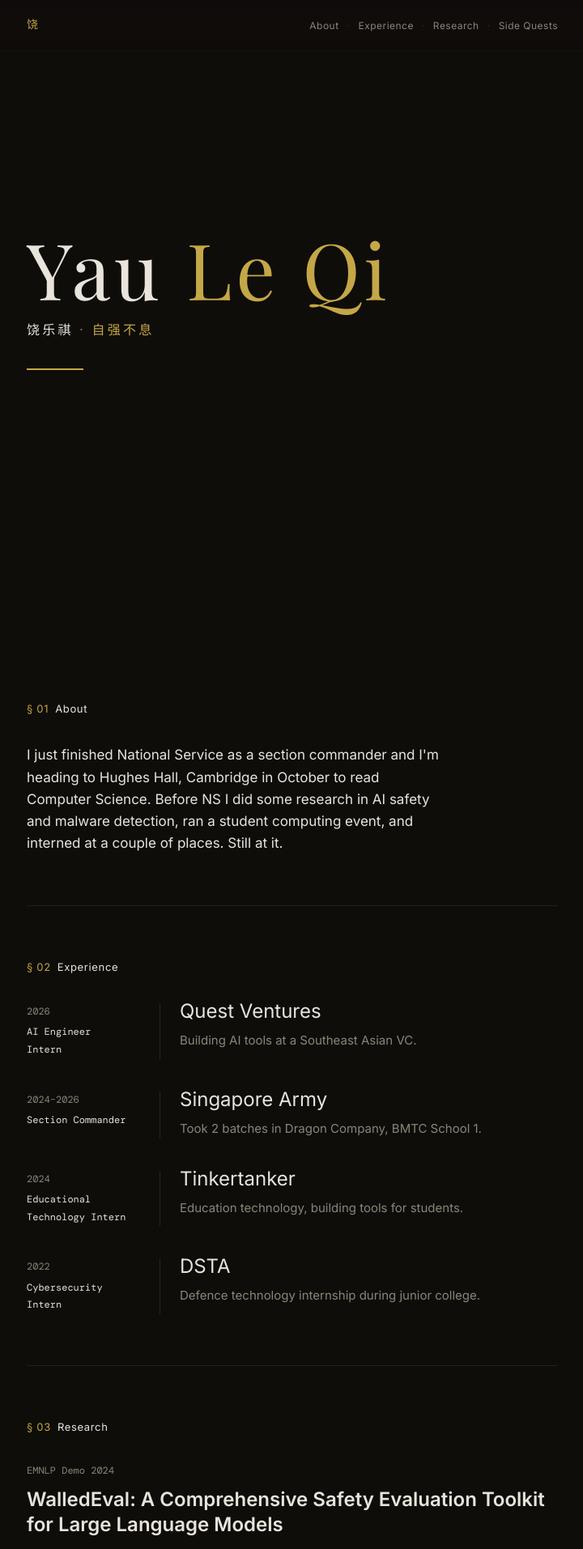
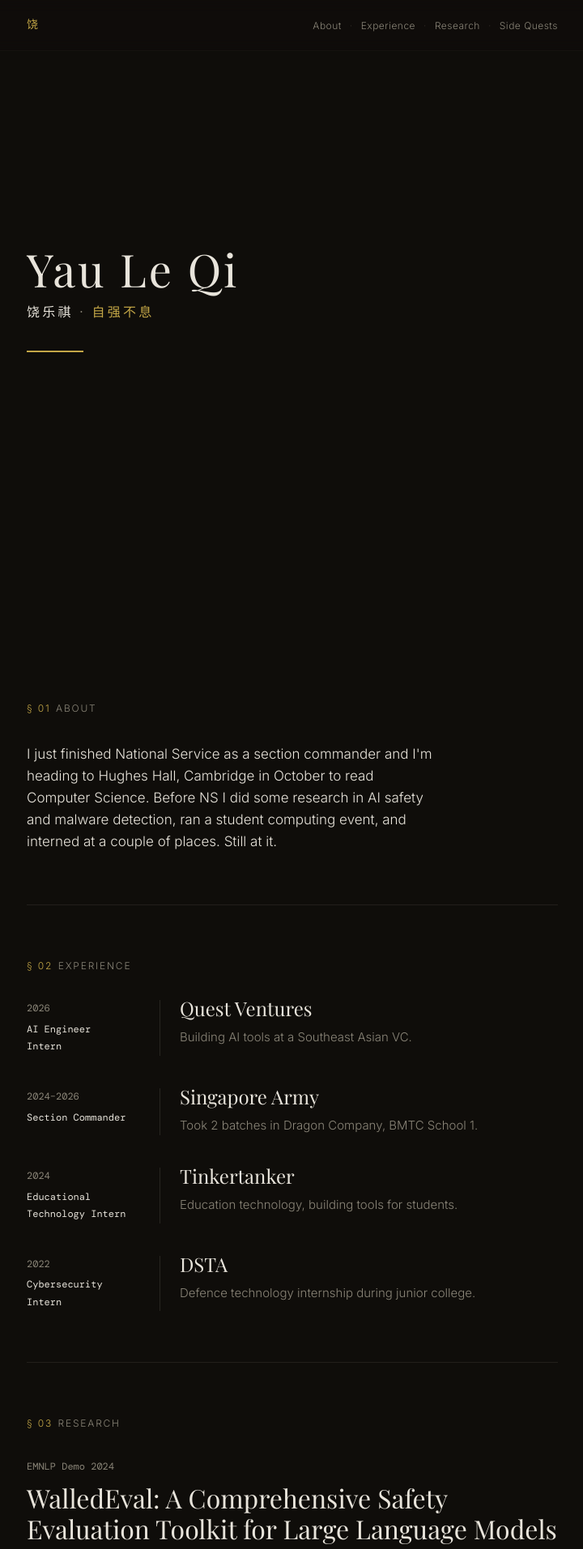
Before and after one commit to teraSurfer40141/leqi.dev, a React (Vite) app: page / in a window 1280 px wide. Shown: the top 1913 px of the page at 81% size, without its empty margins (279-999 px from the left). Built offline with nearby package versions, Linux system fonts and the light colour scheme; a web font is replaced by a local one.

Commit message:
style: refine typography and navigation highlights
Update global font weight to 300 for a lighter editorial aesthetic and adjust active navigation link styling to match the neutral color palette.

```diff
--- a/src/App.tsx
+++ b/src/App.tsx
@@ -69,7 +69,7 @@ export default function App() {
             <a
               href="#about"
               onClick={(e) => handleScrollTo(e, 'about')}
-              className={`${activeSection === 'about' ? 'text-[#c4a747]' : 'text-[#8a8578] hover:text-[#e8e4db]'} transition-colors duration-200 ease-in-out font-sans font-normal tracking-[0.04em] text-[12px]`}
+              className={`${activeSection === 'about' ? 'text-[#e8e4db]' : 'text-[#8a8578] hover:text-[#e8e4db]'} transition-colors duration-200 ease-in-out font-sans font-[300] tracking-[0.04em] text-[12px]`}
             >
               About
             </a>
@@ -77,7 +77,7 @@ export default function App() {
             <a
               href="#experience"
               onClick={(e) => handleScrollTo(e, 'experience')}
-              className={`${activeSection === 'experience' ? 'text-[#c4a747]' : 'text-[#8a8578] hover:text-[#e8e4db]'} transition-colors duration-200 ease-in-out font-sans font-normal tracking-[0.04em] text-[12px]`}
+              className={`${activeSection === 'experience' ? 'text-[#e8e4db]' : 'text-[#8a8578] hover:text-[#e8e4db]'} transition-colors duration-200 ease-in-out font-sans font-[300] tracking-[0.04em] text-[12px]`}
             >
               Experience
             </a>
@@ -85,7 +85,7 @@ export default function App() {
             <a
               href="#research"
               onClick={(e) => handleScrollTo(e, 'research')}
-              className={`${activeSection === 'research' ? 'text-[#c4a747]' : 'text-[#8a8578] hover:text-[#e8e4db]'} transition-colors duration-200 ease-in-out font-sans font-normal tracking-[0.04em] text-[12px]`}
+              className={`${activeSection === 'research' ? 'text-[#e8e4db]' : 'text-[#8a8578] hover:text-[#e8e4db]'} transition-colors duration-200 ease-in-out font-sans font-[300] tracking-[0.04em] text-[12px]`}
             >
               Research
             </a>
@@ -93,7 +93,7 @@ export default function App() {
             <a
               href="#side-quests"
               onClick={(e) => handleScrollTo(e, 'side-quests')}
-              className={`${activeSection === 'side-quests' ? 'text-[#c4a747]' : 'text-[#8a8578] hover:text-[#e8e4db]'} transition-colors duration-200 ease-in-out font-sans font-normal tracking-[0.04em] text-[12px]`}
+              className={`${activeSection === 'side-quests' ? 'text-[#e8e4db]' : 'text-[#8a8578] hover:text-[#e8e4db]'} transition-colors duration-200 ease-in-out font-sans font-[300] tracking-[0.04em] text-[12px]`}
             >
               Side Quests
             </a>
@@ -121,10 +121,10 @@ function HeroSection() {
       className="min-h-[100vh] flex flex-col justify-center pb-[4rem] relative border-none bg-transparent"
     >
       <div className="relative z-10 bg-transparent flex flex-col justify-center flex-1">
-        <h1 className="font-serif text-[clamp(3rem,8vw,6rem)] font-normal leading-[1.1] tracking-[0.05em] bg-transparent">
-          <span className="text-[#e8e4db]">Yau</span> <span className="text-[#c4a747]">Le Qi</span>
+        <h1 className="font-serif text-[clamp(2rem,5vw,3.5rem)] font-[300] leading-[1.1] tracking-[0.05em] bg-transparent">
+          <span className="text-[#e8e4db]">Yau Le Qi</span>
         </h1>
-        <div className="font-serif-zh font-normal text-[clamp(0.9rem,2.5vw,1rem)] tracking-[0.2em] mt-[0.6rem] leading-[1.8]">
+        <div className="font-serif-zh font-[300] text-[clamp(0.9rem,2.5vw,1rem)] tracking-[0.2em] mt-[0.6rem] leading-[1.8]">
           <span className="text-[#e8e4db]">饶乐祺</span> <span className="text-[#8a8578]">·</span> <span className="text-[#c4a747]">自强不息</span>
         </div>
         <div className="h-[2px] w-[70px] bg-[#c4a747] mt-8" />
@@ -136,11 +136,11 @@ function HeroSection() {
 function SectionTitle({ number, children }: { number?: string; children: React.ReactNode }) {
   return (
     <div className="mb-8">
-      <h2 className="font-sans text-[13px] tracking-[0.05em] font-normal leading-[1.8]">
+      <h2 className="font-sans text-[12px] tracking-[0.15em] uppercase font-[300] leading-[1.8]">
         {number ? (
-          <span className="text-[#c4a747] mr-2">§ {number}</span>
+          <span className="text-[#c4a747] mr-[0.55em]">§ {number}</span>
         ) : null}
-        <span className="text-[#e8e4db]">{children}</span>
+        <span className="text-[#8a8578]">{children}</span>
       </h2>
     </div>
   );
@@ -153,7 +153,7 @@ function AboutSection() {
       className="py-[4rem] relative border-none"
     >
       <SectionTitle number="01">About</SectionTitle>
-      <p className="font-sans text-[17px] font-normal text-[#e8e4db] leading-[1.6]" style={{ maxWidth: '48ch' }}>
+      <p className="font-sans text-[17px] font-[300] text-[#e8e4db] leading-[1.6]" style={{ maxWidth: '48ch' }}>
         I just finished National Service as a section commander and I'm heading to Hughes Hall,
         Cambridge in October to read Computer Science.
         Before NS I did some research in AI safety and malware detection, ran a student
@@ -214,16 +214,16 @@ function ExperienceSection() {
             </div>
             <div className="hidden md:block" style={{ width: '1px', background: 'rgba(138,133,120,0.2)', alignSelf: 'stretch', margin: '0 1.5rem' }}></div>
             <div className="flex-1 mt-1 md:mt-0">
-              <h3 className="font-sans text-[24px] font-normal text-[#e8e4db] mb-3 leading-none mt-[-2px]">
+              <h3 className="font-serif text-[24px] font-[300] text-[#e8e4db] mb-3 leading-none mt-[-2px]">
                 {exp.url ? (
-                  <a href={exp.url} target="_blank" rel="noopener noreferrer" className="no-arrow font-normal hover:text-[#e8e4db] transition-colors">
+                  <a href={exp.url} target="_blank" rel="noopener noreferrer" className="no-arrow font-[300] hover:text-[#e8e4db] transition-colors">
                     {exp.company}
                   </a>
                 ) : (
                   exp.company
                 )}
               </h3>
-              <p className="font-sans text-[15px] text-[#8a8578] font-normal leading-[1.6]">
+              <p className="font-sans text-[15px] text-[#8a8578] font-[300] leading-[1.6]">
                 {exp.description}
               </p>
             </div>
@@ -270,10 +270,10 @@ function ResearchSection() {
             <span className="font-mono text-[12px] text-[#8a8578] block mb-2 leading-[1.8]">
               {paper.venue}
             </span>
-            <h3 className="font-sans text-[24px] font-semibold mb-3 leading-[1.3] text-[#e8e4db]">
+            <h3 className="font-serif text-[32px] font-[300] mb-3 leading-[1.2] text-[#e8e4db]">
               {paper.title}
             </h3>
-            <p className="font-sans text-[15px] text-[#e8e4db] font-normal mb-4 leading-[1.6]">
+            <p className="font-sans text-[15px] text-[#e8e4db] font-[300] mb-4 leading-[1.6]">
               {paper.description}
             </p>
             {paper.links && (
@@ -284,7 +284,7 @@ function ResearchSection() {
                       href={link.url}
                       target="_blank"
                       rel="noopener noreferrer"
-                      className="outbound-link text-[#8a8578] hover:text-[#e8e4db] transition-colors duration-200 ease-in-out font-normal"
+                      className="outbound-link text-[#8a8578] hover:text-[#e8e4db] transition-colors duration-200 ease-in-out font-[300]"
                     >
                       {link.text}
                     </a>
@@ -322,7 +322,7 @@ function SideQuestsSection() {
             <span className="font-mono text-[12px] text-[#8a8578] w-[4.5rem] whitespace-nowrap shrink-0 leading-[1.8]">
               {quest.year}
             </span>
-            <span className="font-sans text-[15px] font-normal text-[#e8e4db] leading-[1.6]">
+            <span className="font-sans text-[15px] font-[300] text-[#e8e4db] leading-[1.6]">
               {quest.text}
             </span>
           </li>
@@ -344,7 +344,7 @@ function InterestsSection() {
       className="py-[4rem] relative border-none"
     >
       <SectionTitle>Interests</SectionTitle>
-      <div className="font-mono text-[13px] text-[#e8e4db] font-normal leading-[1.8]">
+      <div className="font-mono text-[13px] text-[#e8e4db] font-[300] leading-[1.8]">
         {interests.map((interest, idx) => (
           <React.Fragment key={interest}>
             {interest}
@@ -365,7 +365,7 @@ function Footer() {
           href="https://github.com/teraSurfer40141"
           target="_blank"
           rel="noopener noreferrer"
-          className="hover:text-[#e8e4db] transition-colors duration-200 ease-in-out font-normal"
+          className="hover:text-[#e8e4db] transition-colors duration-200 ease-in-out font-[300]"
         >
           GitHub
         </a>
@@ -374,22 +374,22 @@ function Footer() {
           href="https://www.linkedin.com/in/lqyau/"
           target="_blank"
           rel="noopener noreferrer"
-          className="hover:text-[#e8e4db] transition-colors duration-200 ease-in-out font-normal"
+          className="hover:text-[#e8e4db] transition-colors duration-200 ease-in-out font-[300]"
         >
           LinkedIn
         </a>
         <span className="text-[#8a8578]/40 select-none">·</span>
         <a
           href="mailto:hello@leqi.dev"
-          className="hover:text-[#e8e4db] transition-colors duration-200 ease-in-out font-normal"
+          className="hover:text-[#e8e4db] transition-colors duration-200 ease-in-out font-[300]"
         >
           Email
         </a>
       </div>
-      <div className="font-mono text-[12px] text-[#8a8578] leading-[1.8] text-center">
+      <div className="font-mono text-[12px] text-[#8a8578] leading-[1.8] text-center font-[300]">
         © 2026 Yau Le Qi
       </div>
-      <div className="text-center font-serif-zh font-normal text-[13px] text-[#8a8578] tracking-[0.2em] leading-[1.8]">
+      <div className="text-center font-serif-zh font-[300] text-[13px] text-[#8a8578] tracking-[0.2em] leading-[1.8]">
         饶乐祺 <span className="text-[#8a8578] opacity-50">·</span> <span className="text-[#c4a747]">自强不息</span>
       </div>
     </footer>
--- a/src/index.css
+++ b/src/index.css
@@ -25,7 +25,7 @@ body {
   padding: 0 !important;
   background-color: transparent;
   font-family: 'Inter', var(--font-sans), sans-serif;
-  font-weight: 400;
+  font-weight: 300;
   font-size: 17px; /* 16px-18px */
   line-height: 1.6;
 }
```
